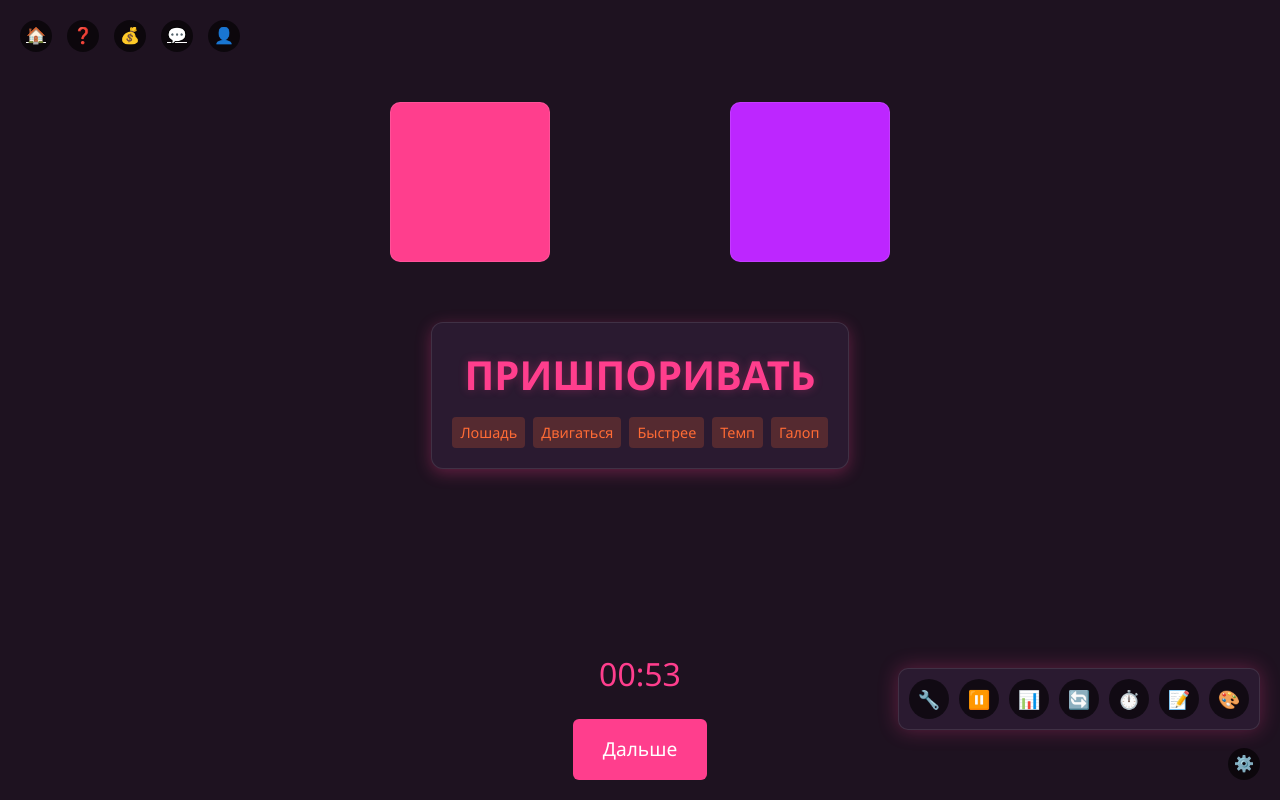
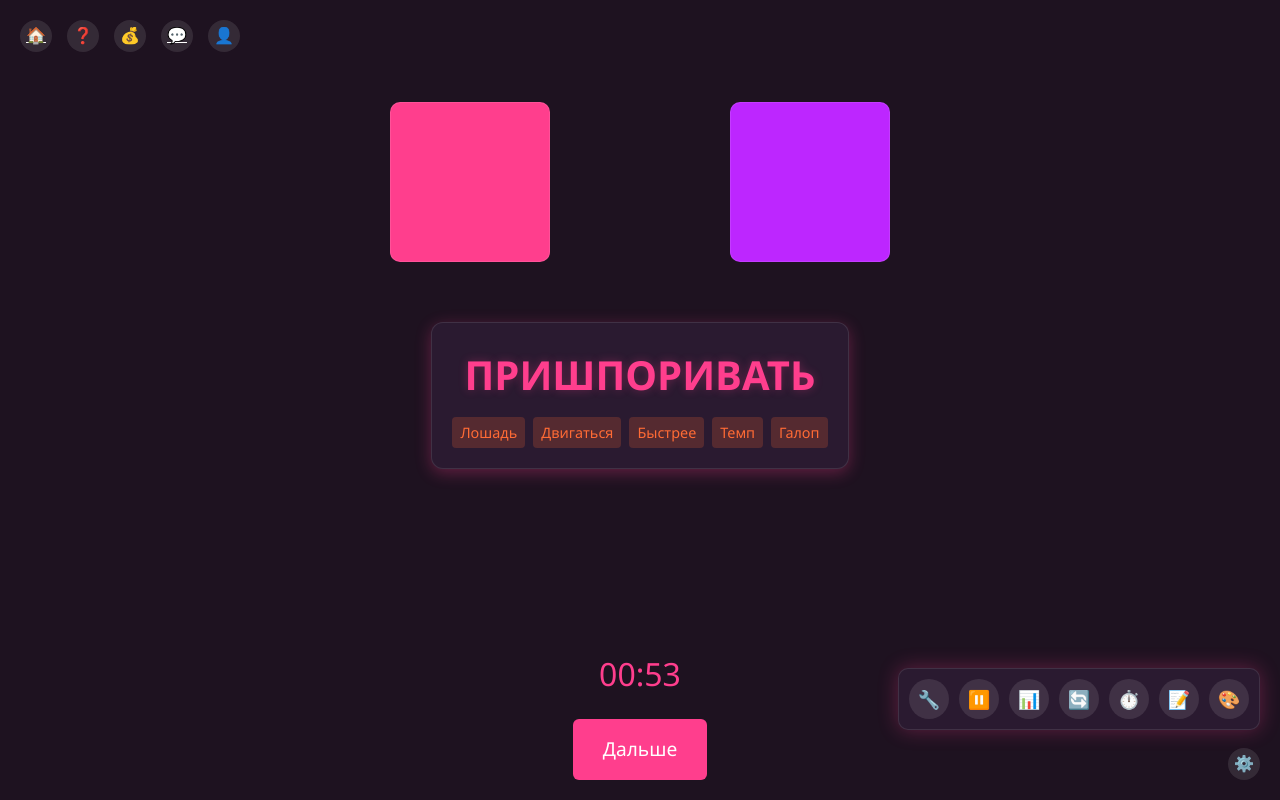
Before and after one commit to 13lackHawk/bghub, a website: page public/games/taboo/index.html in a window 1280 px wide. Both pictures are taken after a click on the element "⚙️". Drawn offline with Linux system fonts and the light colour scheme.

Commit message:
Update index.html

```diff
--- a/public/games/taboo/index.html
+++ b/public/games/taboo/index.html
@@ -29,7 +29,7 @@
       width: 32px;
       height: 32px;
       border-radius: 50%;
-      background: rgba(0, 0, 0, 0.6); /* Темный фон для всех иконок */
+      background: rgba(255, 255, 255, 0.1);
       color: white;
       font-size: 16px;
       display: flex;
@@ -40,7 +40,7 @@
     }
 
     .icon-btn:hover {
-      background: rgba(0, 0, 0, 0.8);
+      background: rgba(255, 255, 255, 0.2);
       transform: scale(1.1);
     }
 
@@ -50,7 +50,7 @@
       right: 20px;
       width: 32px;
       height: 32px;
-      background: rgba(0, 0, 0, 0.6);
+      background: rgba(255, 255, 255, 0.1);
       border-radius: 50%;
       color: white;
       font-size: 16px;
@@ -62,7 +62,7 @@
     }
 
     .settings-toggle:hover {
-      background: rgba(0, 0, 0, 0.8);
+      background: rgba(255, 255, 255, 0.2);
       transform: scale(1.1);
     }
 
@@ -86,7 +86,7 @@
     .setting-item {
       width: 40px;
       height: 40px;
-      background: rgba(0, 0, 0, 0.6);
+      background: rgba(255, 255, 255, 0.1);
       border-radius: 50%;
       color: white;
       font-size: 18px;
@@ -98,7 +98,7 @@
     }
 
     .setting-item:hover {
-      background: rgba(0, 0, 0, 0.8);
+      background: rgba(255, 255, 255, 0.2);
       transform: scale(1.1);
     }
 
@@ -186,6 +186,7 @@
       font-size: 1.2em;
       cursor: pointer;
       transition: all 0.3s;
+      margin-top: 20px;
     }
 
     .action-btn:hover {
```
